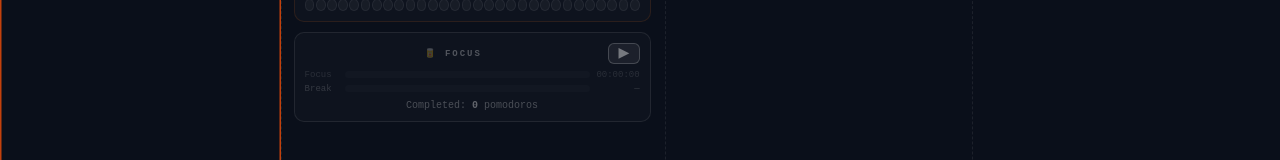
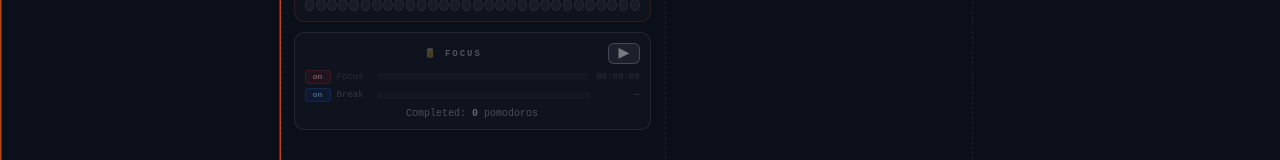
Before and after one commit to josephsivits/calendar-task-app, a React (Vite) app: page / in a window 1280 px wide. Shown: the part 450-610 px from the top of the page. Built offline with nearby package versions, Linux system fonts and the light colour scheme.

Commit message:
add developer sound panel

```diff
--- a/src/CalendarTaskApp.jsx
+++ b/src/CalendarTaskApp.jsx
@@ -24,7 +24,7 @@ const getMonday = (d) => {
 };
 
 /* =========================================================
-   AUDIO — Musical tones per spec
+   AUDIO — Beeps for timer / focus / break
    ========================================================= */
 function createTonePlayer() {
   let ctx = null;
@@ -33,7 +33,6 @@ function createTonePlayer() {
     return ctx;
   };
 
-  // 5/4 time at 120 BPM: quarter = 0.5s, eighth = 0.25s, half = 1.0s
   const playNote = (freq, startTime, duration, gain = 0.25) => {
     const c = getCtx();
     const osc = c.createOscillator();
@@ -41,7 +40,6 @@ function createTonePlayer() {
     osc.type = "sine";
     osc.frequency.value = freq;
     g.gain.value = gain;
-    // gentle fade out
     g.gain.setValueAtTime(gain, startTime);
     g.gain.exponentialRampToValueAtTime(0.01, startTime + duration - 0.02);
     osc.connect(g);
@@ -50,45 +48,30 @@ function createTonePlayer() {
     osc.stop(startTime + duration);
   };
 
+  const playBeeps = (count, { freq, duration, gap, gain = 0.25 }) => {
+    try {
+      const c = getCtx();
+      const now = c.currentTime;
+      for (let i = 0; i < count; i++) {
+        playNote(freq, now + i * gap, duration, gain);
+      }
+    } catch (e) {}
+  };
+
   return {
-    // 300s timer complete: 5 quarter notes, low Db (Db3 = 138.59 Hz), 5/4
+    // 300s timer complete: 3 beeps
     timerComplete: () => {
-      try {
-        const c = getCtx();
-        const now = c.currentTime;
-        const freq = 138.59; // Db3
-        for (let i = 0; i < 5; i++) {
-          playNote(freq, now + i * 0.5, 0.4);
-        }
-      } catch (e) {}
+      playBeeps(3, { freq: 138.59, duration: 0.28, gap: 0.38, gain: 0.28 });
     },
 
-    // 25 min pomodoro complete: 5 eighth notes x 4 groups (20 total), Bb (Bb3 = 233.08 Hz)
+    // Focus track complete: 5 small beeps
     pomodoroComplete: () => {
-      try {
-        const c = getCtx();
-        const now = c.currentTime;
-        const freq = 233.08; // Bb3
-        let t = now;
-        for (let group = 0; group < 4; group++) {
-          for (let n = 0; n < 5; n++) {
-            playNote(freq, t, 0.2);
-            t += 0.25; // eighth note
-          }
-          t += 0.15; // small gap between groups
-        }
-      } catch (e) {}
+      playBeeps(5, { freq: 233.08, duration: 0.1, gap: 0.16, gain: 0.2 });
     },
 
-    // 5 min break complete: 2 half notes, Fb (= E4 = 329.63 Hz)
+    // Break complete: 2 small beeps
     breakComplete: () => {
-      try {
-        const c = getCtx();
-        const now = c.currentTime;
-        const freq = 329.63; // E4 (enharmonic Fb)
-        playNote(freq, now, 0.9, 0.2);
-        playNote(freq, now + 1.0, 0.9, 0.2);
-      } catch (e) {}
+      playBeeps(2, { freq: 329.63, duration: 0.1, gap: 0.16, gain: 0.2 });
     },
   };
 }
@@ -221,7 +204,13 @@ export default function CalendarTaskApp() {
   const [pomodoroPhase, setPomodoroPhase] = useState("work");
   const [pomodoroCount, setPomodoroCount] = useState(0);
   const [pomodoroRunning, setPomodoroRunning] = useState(false);
+  const [focusSoundEnabled, setFocusSoundEnabled] = useState(true);
+  const [breakSoundEnabled, setBreakSoundEnabled] = useState(true);
   const pomodoroRef = useRef(null);
+  const focusSoundEnabledRef = useRef(true);
+  const breakSoundEnabledRef = useRef(true);
+  focusSoundEnabledRef.current = focusSoundEnabled;
+  breakSoundEnabledRef.current = breakSoundEnabled;
 
   /* notes + attachments (per-week) */
   const [noteContent, setNoteContent] = useState("");
@@ -246,6 +235,8 @@ export default function CalendarTaskApp() {
   const [importMsg, setImportMsg] = useState(null);
   const importRef = useRef(null);
   const [isToday, setIsToday] = useState(true);
+  const [soundDemoOpen, setSoundDemoOpen] = useState(false);
+  const syncClickRef = useRef({ count: 0, timer: null });
 
   /* column / list keyboard navigation */
   const [navColumn, setNavColumn] = useState("tasks");
@@ -279,6 +270,8 @@ export default function CalendarTaskApp() {
     setNextTaskId(settings.nextTaskId ?? (activeTasks.length ? Math.max(...activeTasks.map((t) => t.id)) + 1 : 0));
     setNextAttId(settings.nextAttId ?? 0);
     setPomodoroCount(settings.pomodoroCount ?? 0);
+    setFocusSoundEnabled(settings.focusSoundEnabled !== false);
+    setBreakSoundEnabled(settings.breakSoundEnabled !== false);
     const td = todayStr();
     setNoteContent(loadNote(td));
     setAttachments(loadAttachments(td));
@@ -290,11 +283,11 @@ export default function CalendarTaskApp() {
   useEffect(() => {
     if (!hydrated.current) return;
     setDirty(true);
-  }, [tasks, completedTasks, noteContent, attachments, nextTaskId, nextAttId, pomodoroCount]);
+  }, [tasks, completedTasks, noteContent, attachments, nextTaskId, nextAttId, pomodoroCount, focusSoundEnabled, breakSoundEnabled]);
 
   const syncToStorage = () => {
     saveTasks(tasks, completedTasks);
-    saveSettings({ nextTaskId, nextAttId, pomodoroCount });
+    saveSettings({ nextTaskId, nextAttId, pomodoroCount, focusSoundEnabled, breakSoundEnabled });
     saveNote(selectedDate, noteContent);
     saveAttachments(selectedDate, attachments);
     setDirty(false);
@@ -366,13 +359,13 @@ export default function CalendarTaskApp() {
             const next = ps + 1;
             if (next >= limit) {
               if (phase === "work") {
-                audio.pomodoroComplete();
+                if (focusSoundEnabledRef.current) audio.pomodoroComplete();
                 setPomodoroRunning(false);
                 setPomodoroPhase("breakPending");
                 setPomodoroCount((c) => c + 1);
                 return 0;
               } else {
-                audio.breakComplete();
+                if (breakSoundEnabledRef.current) audio.breakComplete();
                 setPomodoroRunning(false);
                 setPomodoroPhase("work");
                 return 0;
@@ -399,6 +392,20 @@ export default function CalendarTaskApp() {
     }
     setPomodoroRunning((r) => !r);
     syncToStorage();
+  };
+
+  /** Triple-click SYNC to toggle the sound demo panel (still syncs each click). */
+  const handleSyncClick = () => {
+    syncToStorage();
+    const ref = syncClickRef.current;
+    clearTimeout(ref.timer);
+    ref.count += 1;
+    if (ref.count >= 3) {
+      ref.count = 0;
+      setSoundDemoOpen((v) => !v);
+      return;
+    }
+    ref.timer = setTimeout(() => { ref.count = 0; }, 500);
   };
 
   /* ═══ TASK ACTIONS ═══ */
@@ -929,10 +936,12 @@ export default function CalendarTaskApp() {
 
           {/* --- SYNC --- */}
           <button
-            onClick={syncToStorage}
+            type="button"
+            onClick={handleSyncClick}
+            title="Triple-click for sound demo"
             style={{
               ...S.btn(dirty ? "rgba(249,115,22,0.15)" : "rgba(34,197,94,0.1)"),
-              border: `1px solid ${dirty ? "rgba(249,115,22,0.4)" : "rgba(34,197,94,0.3)"}`,
+              border: `1px solid ${dirty ? "rgba(249,115,22,0.4)" : soundDemoOpen ? "rgba(255,255,255,0.35)" : "rgba(34,197,94,0.3)"}`,
               color: dirty ? "#fb923c" : "#86efac",
               width: "100%", padding: "5px 10px", fontSize: 9, marginBottom: 8,
               display: "flex", alignItems: "center", justifyContent: "center", gap: 6,
@@ -942,6 +951,41 @@ export default function CalendarTaskApp() {
             {dirty ? "SYNC" : "SYNCED"}
             {lastSynced && <span style={{ opacity: 0.4, marginLeft: 4 }}>{lastSynced.toLocaleTimeString()}</span>}
           </button>
+
+          {soundDemoOpen && (
+            <div style={{
+              ...S.section,
+              borderColor: "rgba(255,255,255,0.12)",
+              marginBottom: 8,
+              padding: "8px 10px",
+              display: "flex",
+              flexDirection: "column",
+              gap: 6,
+            }}>
+              <div style={{ ...S.sectionLabel, marginBottom: 0, color: "rgba(255,255,255,0.35)", display: "flex", justifyContent: "space-between", alignItems: "center" }}>
+                <span>Sound demo</span>
+                <button
+                  type="button"
+                  onClick={() => setSoundDemoOpen(false)}
+                  style={{ ...S.iconBtn, fontSize: 10, padding: "0 4px", color: "rgba(255,255,255,0.35)" }}
+                  title="Hide"
+                >
+                  {"\u2715"}
+                </button>
+              </div>
+              <div style={{ display: "flex", gap: 6, flexWrap: "wrap" }}>
+                <button type="button" onClick={() => audio.timerComplete()} style={{ ...S.btn("rgba(249,115,22,0.15)"), border: "1px solid rgba(249,115,22,0.4)", color: "#fb923c", fontSize: 9, padding: "4px 8px" }}>
+                  300s · 3
+                </button>
+                <button type="button" onClick={() => audio.pomodoroComplete()} style={{ ...S.btn("rgba(220,38,38,0.15)"), border: "1px solid rgba(220,38,38,0.4)", color: "#fca5a5", fontSize: 9, padding: "4px 8px" }}>
+                  Focus · 5
+                </button>
+                <button type="button" onClick={() => audio.breakComplete()} style={{ ...S.btn("rgba(37,99,235,0.15)"), border: "1px solid rgba(37,99,235,0.4)", color: "#93c5fd", fontSize: 9, padding: "4px 8px" }}>
+                  Break · 2
+                </button>
+              </div>
+            </div>
+          )}
 
           {/* --- Calendar --- */}
           <div style={S.section}>
@@ -1013,6 +1057,27 @@ export default function CalendarTaskApp() {
               />
             </div>
             <div style={{ display: "flex", alignItems: "center", gap: 6, marginBottom: 4, opacity: pomodoroRunning || pomodoroPhase === "breakPending" ? 1 : 0.45, transition: "opacity 0.2s" }}>
+              <button
+                type="button"
+                title={focusSoundEnabled ? "Focus stop sound on — click to disable" : "Focus stop sound off — click to enable"}
+                onClick={() => setFocusSoundEnabled((v) => !v)}
+                style={{
+                  background: focusSoundEnabled ? "rgba(220,38,38,0.2)" : "rgba(255,255,255,0.04)",
+                  border: `1px solid ${focusSoundEnabled ? "rgba(220,38,38,0.45)" : "rgba(255,255,255,0.12)"}`,
+                  borderRadius: 4,
+                  padding: "1px 5px",
+                  fontSize: 8,
+                  fontWeight: 600,
+                  color: focusSoundEnabled ? "#fca5a5" : "rgba(255,255,255,0.25)",
+                  cursor: "pointer",
+                  fontFamily: "inherit",
+                  lineHeight: 1.3,
+                  flexShrink: 0,
+                  minWidth: 26,
+                }}
+              >
+                {focusSoundEnabled ? "on" : "off"}
+              </button>
               <span style={{ fontSize: 9, width: 34, color: pomodoroRunning ? "rgba(255,255,255,0.5)" : "rgba(255,255,255,0.25)" }}>Focus</span>
               <div style={{ flex: 1, height: 7, background: "rgba(255,255,255,0.04)", borderRadius: 4, overflow: "hidden" }}>
                 <div style={{ width: (pomodoroPhase === "work" ? (pomodoroSeconds / 1500) * 100 : pomodoroPhase === "breakPending" ? 100 : 0) + "%", height: "100%", background: pomodoroRunning ? "linear-gradient(90deg, #dc2626, #f97316)" : "rgba(255,255,255,0.2)", borderRadius: 4, transition: "width 0.5s, background 0.2s" }} />
@@ -1022,6 +1087,27 @@ export default function CalendarTaskApp() {
               </span>
             </div>
             <div style={{ display: "flex", alignItems: "center", gap: 6, opacity: pomodoroRunning && pomodoroPhase === "break" ? 1 : 0.45, transition: "opacity 0.2s" }}>
+              <button
+                type="button"
+                title={breakSoundEnabled ? "Break sound on — click to disable" : "Break sound off — click to enable"}
+                onClick={() => setBreakSoundEnabled((v) => !v)}
+                style={{
+                  background: breakSoundEnabled ? "rgba(37,99,235,0.2)" : "rgba(255,255,255,0.04)",
+                  border: `1px solid ${breakSoundEnabled ? "rgba(37,99,235,0.45)" : "rgba(255,255,255,0.12)"}`,
+                  borderRadius: 4,
+                  padding: "1px 5px",
+                  fontSize: 8,
+                  fontWeight: 600,
+                  color: breakSoundEnabled ? "#93c5fd" : "rgba(255,255,255,0.25)",
+                  cursor: "pointer",
+                  fontFamily: "inherit",
+                  lineHeight: 1.3,
+                  flexShrink: 0,
+                  minWidth: 26,
+                }}
+              >
+                {breakSoundEnabled ? "on" : "off"}
+              </button>
               <span style={{ fontSize: 9, width: 34, color: "rgba(255,255,255,0.35)" }}>Break</span>
               <div style={{ flex: 1, height: 7, background: "rgba(255,255,255,0.04)", borderRadius: 4, overflow: "hidden" }}>
                 <div style={{ width: (pomodoroPhase === "break" ? (pomodoroSeconds / 300) * 100 : 0) + "%", height: "100%", background: pomodoroRunning ? "linear-gradient(90deg, #2563eb, #7c3aed)" : "rgba(255,255,255,0.2)", borderRadius: 4, transition: "width 0.5s, background 0.2s" }} />
```
